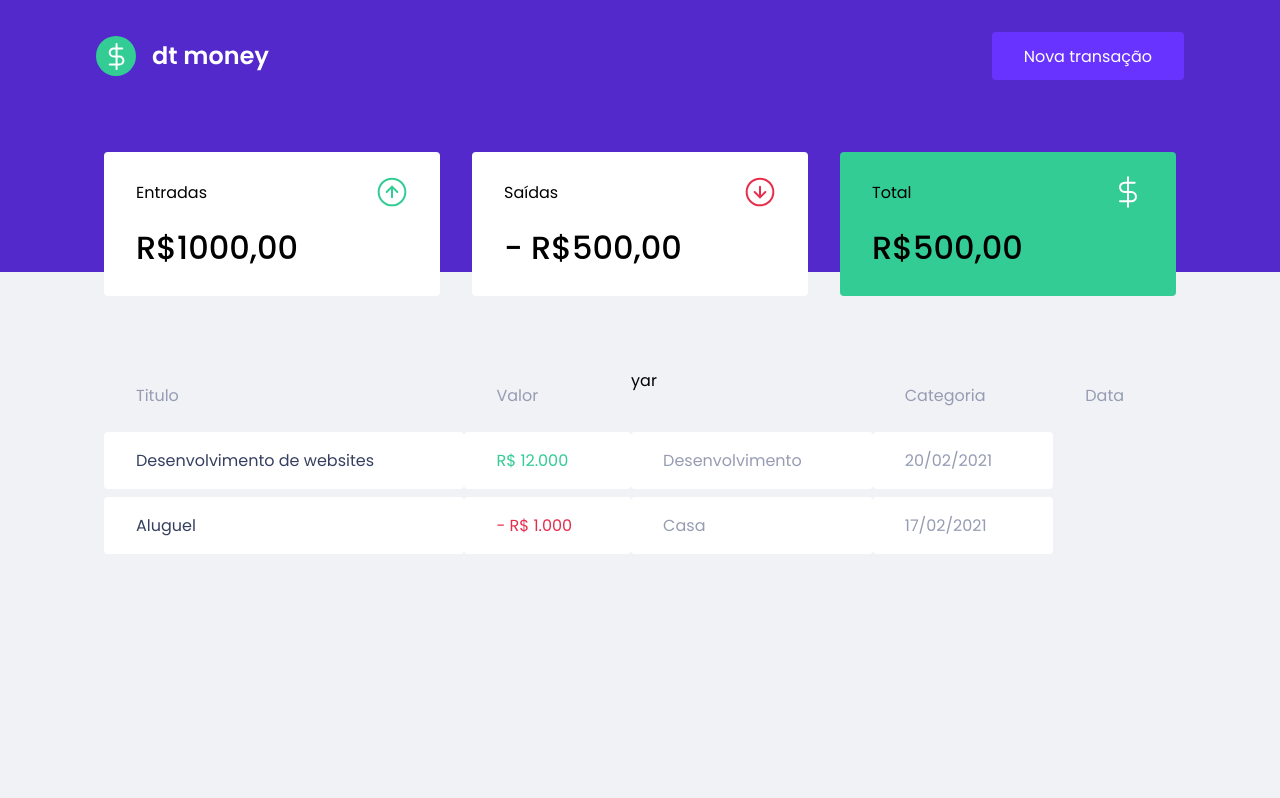
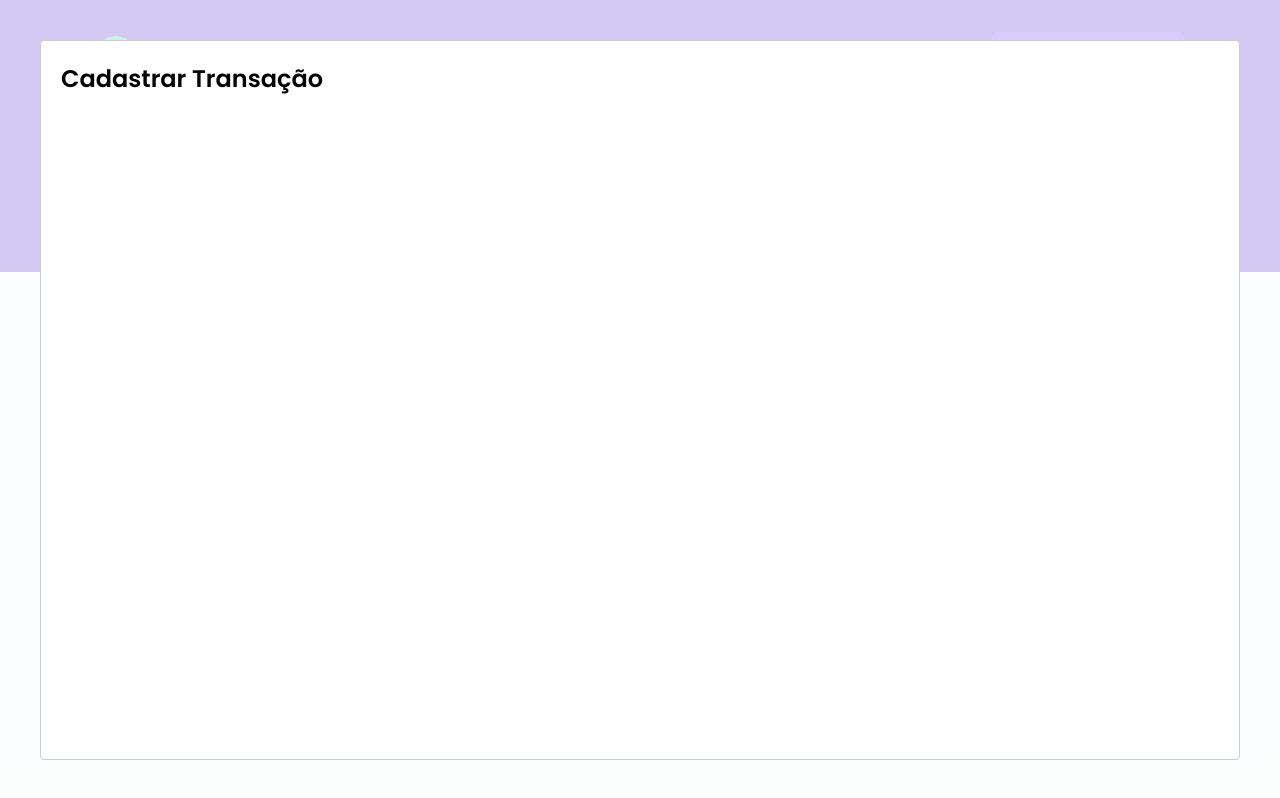
Before and after one commit to jonhnmedeiros/dtmoney, a React (Create React App) app: page / in a window 1280 px wide. Both pictures are taken after a click on the button "Nova transação". Built offline with nearby package versions, Linux system fonts and the light colour scheme; no server answers; what miragejs would draw is missing.

Commit message:
Add react-modal

```diff
--- a/package.json
+++ b/package.json
@@ -7,6 +7,7 @@
     "miragejs": "^0.1.41",
     "react": "^17.0.2",
     "react-dom": "^17.0.2",
+    "react-modal": "^3.13.1",
     "react-scripts": "4.0.3",
     "styled-components": "^5.3.0",
     "web-vitals": "^1.0.1"
@@ -19,6 +20,7 @@
     "@types/node": "^12.0.0",
     "@types/react": "^17.0.0",
     "@types/react-dom": "^17.0.0",
+    "@types/react-modal": "^3.12.0",
     "@types/styled-components": "^5.1.9",
     "typescript": "^4.1.2"
   },
--- a/src/App.tsx
+++ b/src/App.tsx
@@ -1,12 +1,33 @@
+import { useState } from 'react';
+import Modal from 'react-modal';
 import { Dashboard } from "./components/Dashboard";
 import { Header } from "./components/Header";
 import { GlobalStyle } from "./styles/global";
 
+Modal.setAppElement('#root');
+
 export function App() {
+    const [isNewTransactionModalOpen, setIsNewTransactionModalOpen] = useState(false);
+
+    function handleOpenNewTransactionModal() {
+      setIsNewTransactionModalOpen(true);
+    }
+
+    function handleCloseNewTransactionModal() {
+      setIsNewTransactionModalOpen(false);
+    }
   return (
     <>
-      <Header />
+      <Header onOpenNewTransactionModal={handleOpenNewTransactionModal} />
       <Dashboard />
+
+      <Modal
+          isOpen={isNewTransactionModalOpen}
+          onRequestClose={handleCloseNewTransactionModal}
+      >
+          <h2>Cadastrar Transação</h2>
+      </Modal>
+
       <GlobalStyle />
     </>
   );
--- a/src/components/Header/index.tsx
+++ b/src/components/Header/index.tsx
@@ -1,16 +1,23 @@
+
 import logoImg from '../../assets/logo.svg'
+
 import { Container, Content } from './styles'
 
-export function Header() {
+interface HeaderProps {
+    onOpenNewTransactionModal: () => void;
+}
+
+export function Header({ onOpenNewTransactionModal } : HeaderProps) {
     return (
         <Container>
             <Content>
                 <img src={logoImg} alt="dt money" />
-                <button type="button">
+                <button type="button" onClick={onOpenNewTransactionModal}>
                     Nova transação
                 </button>
+
+
             </Content>
-
         </Container>
     )
 }
--- a/src/components/TransactionsTable/index.tsx
+++ b/src/components/TransactionsTable/index.tsx
@@ -14,7 +14,7 @@
                 <thead>
                     <tr>
                         <th>Titulo</th>
-                        <th>Valor</th>yar
+                        <th>Valor</th>
                         <th>Categoria</th>
                         <th>Data</th>
                     </tr>
```
Also changed, not shown: 1 other file (tests, documents, lock files or other folders).
